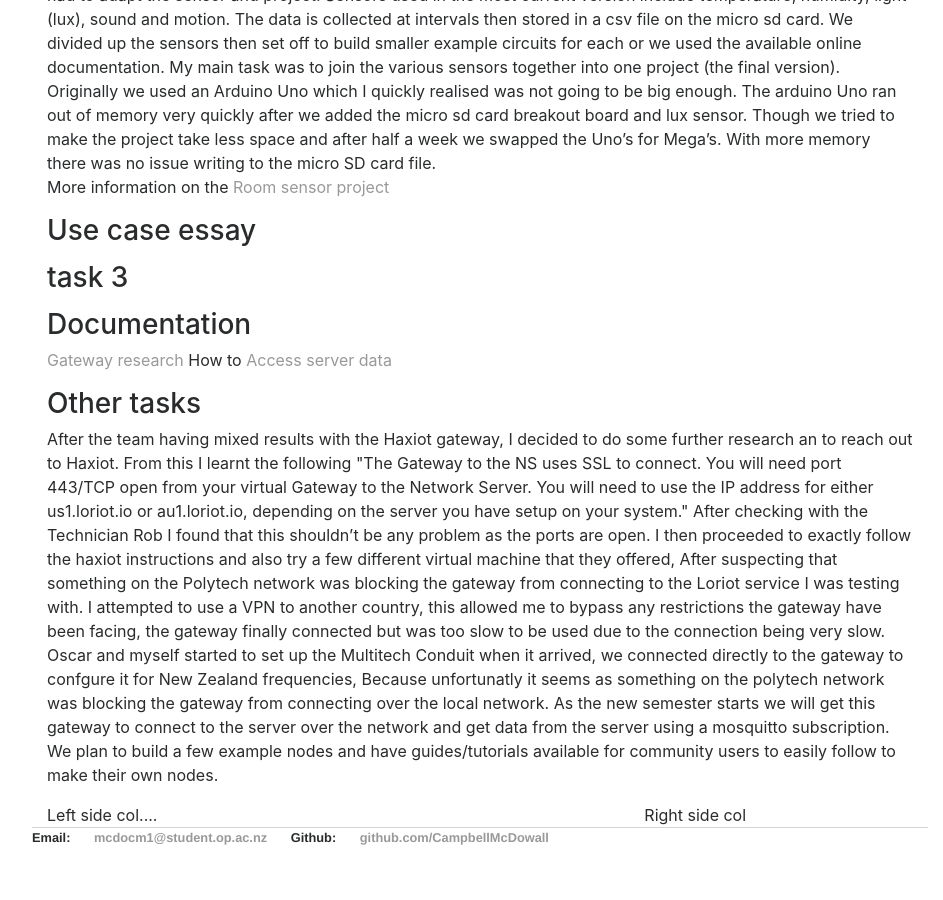
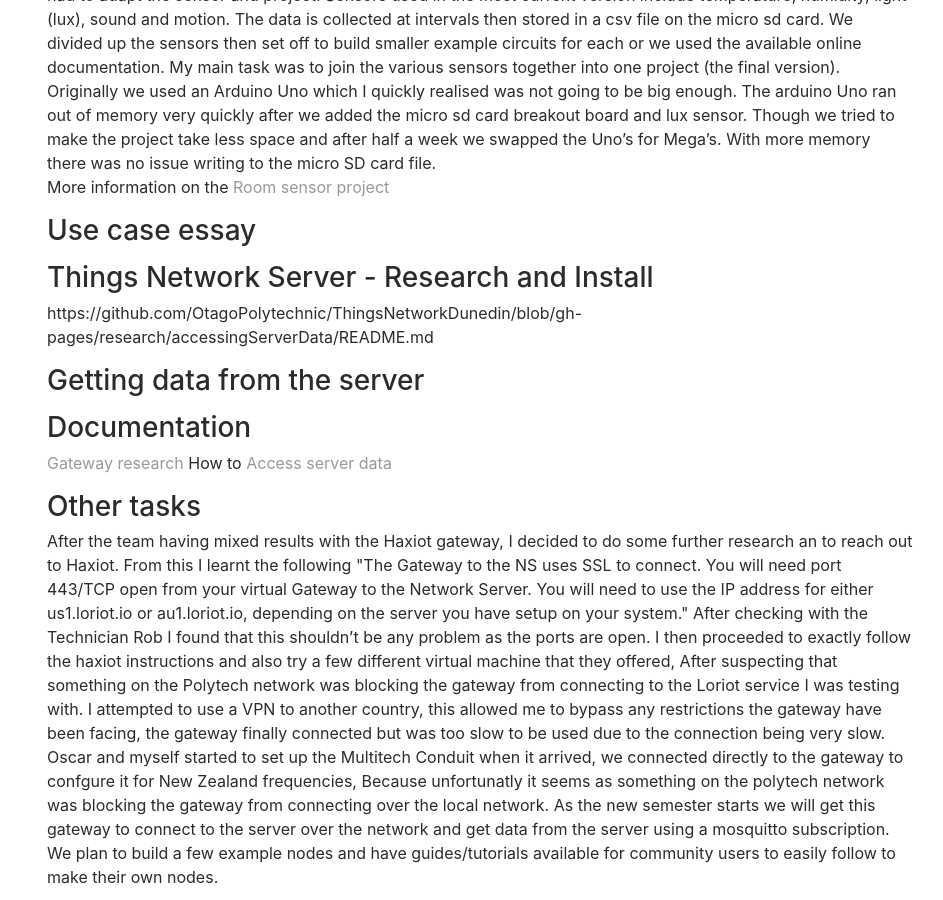
Before and after one commit to CampbellMcDowall/CampbellMcDowall.github.io, a Jekyll site: the page built from projectOne.html, in a window 1280 px wide and 900 px high, scrolled down 1480 px. Shown: the whole window, without its empty margins (160-1103 px from the left). Built offline with Jekyll 4.4.1, drawn with Linux system fonts in a browser that asks for light colours; nearby versions of some CDN libraries.

Commit message:
Update projectOne.html

```diff
--- a/projectOne.html
+++ b/projectOne.html
@@ -66,7 +66,12 @@
 
 			</p>
 			<p>
-				<h3>task 3</h3>
+				<h3>Things Network Server - Research and Install</h3>
+				https://github.com/OtagoPolytechnic/ThingsNetworkDunedin/blob/gh-pages/research/accessingServerData/README.md
+
+			</p>
+			<p>
+				<h3>Getting data from the server</h3>
 
 
 			</p>
```
